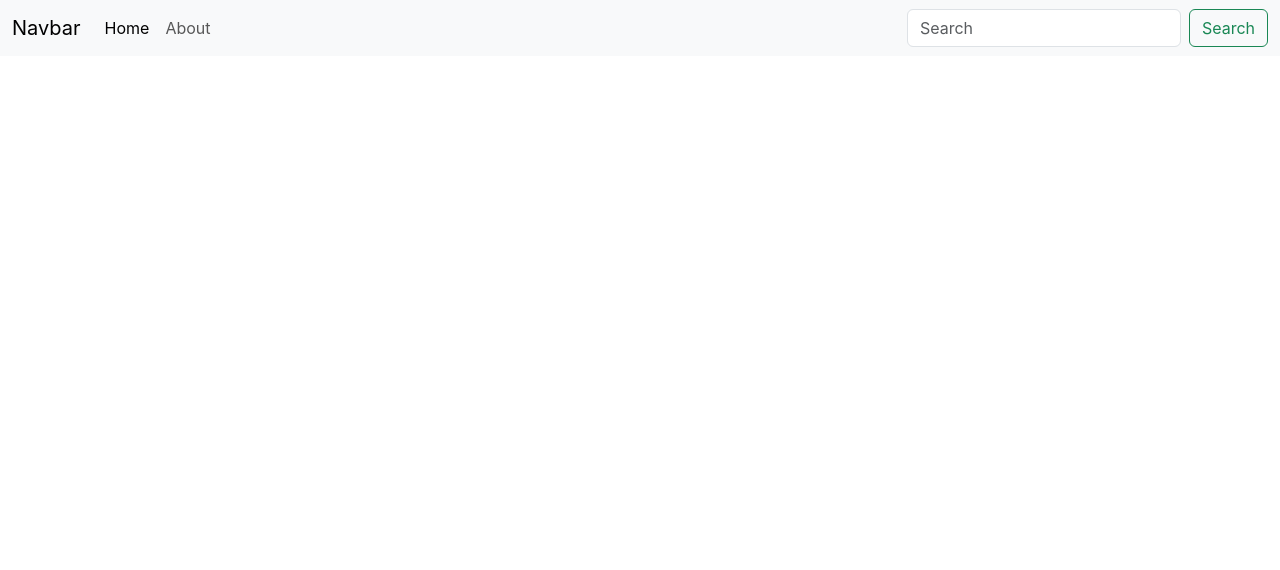
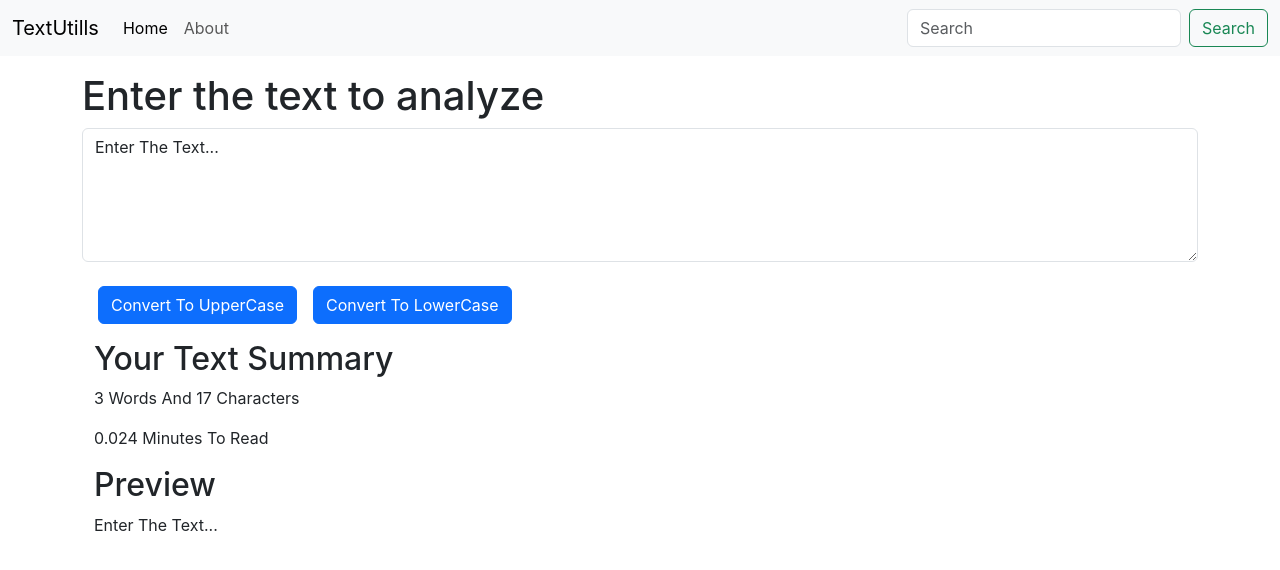
Before and after one commit to aarti-soni3/react-demo-app, a React (Create React App) app: page / in a window 1280 px wide. Shown: the top 570 px of the page. Built offline with nearby package versions, Linux system fonts and the light colour scheme.

Commit message:
[Added] Text Form Component

```diff
--- a/src/Components/Navbar.js
+++ b/src/Components/Navbar.js
@@ -1,11 +1,12 @@
-import React from "react";
+import React from "react"
+import PropTypes from 'prop-types'
 
-export default function Navbar() {
+export default function Navbar(props) {
   return (
     <nav className="navbar navbar-expand-lg bg-body-tertiary">
       <div className="container-fluid">
         <a className="navbar-brand" href="/">
-          Navbar
+          {props.title}
         </a>
         <button
           className="navbar-toggler"
@@ -27,7 +28,7 @@ export default function Navbar() {
             </li>
             <li className="nav-item">
               <a className="nav-link" aria-current="page" href="/">
-                About
+                {props.about}
               </a>
             </li>
           </ul>
@@ -47,3 +48,13 @@ export default function Navbar() {
     </nav>
   );
 }
+
+Navbar.prototype={
+  title : PropTypes.string,
+  about : PropTypes.string
+}
+
+Navbar.defaultProps = {
+  title : 'TextUtills',
+  about : 'About'
+}
--- /dev/null
+++ b/src/Components/TextForm.js
@@ -0,0 +1,47 @@
+import React, { useState } from "react";
+import PropTypes from 'prop-types'
+
+export default function TextForm(props) {
+
+    const [text, setText] = useState("Enter The Text...");
+
+    const HandleOnChange = (event) => {
+        console.log("OnChange");
+        setText(event.target.value);
+    };
+
+    const upperCase = () => {
+        console.log("OnClick");
+        const toUpperCase = text.toUpperCase();
+        setText(toUpperCase);
+    };
+
+    const lowerCase = () => {
+        console.log("OnClick");
+        const toUpperCase = text.toLowerCase();
+        setText(toUpperCase);
+    };
+
+    return (
+        <>
+            <div className="mb-3">
+                <h1>{props.heading}</h1>
+                <textarea id="my-box" className="form-control" onChange={HandleOnChange} value={text} rows="5"></textarea><br />
+                <button className="btn btn-primary mx-3" onClick={upperCase}>Convert To UpperCase</button>
+                <button className="btn btn-primary" onClick={lowerCase}>Convert To LowerCase</button>
+            </div>
+            <div className="container">
+                <h2>Your Text Summary </h2>
+                <p>{text.split(" ").length} Words And {text.length} Characters</p>
+                <p>{0.008 * text.split(" ").length} Minutes To Read</p>
+
+                <h2>Preview</h2>
+                <p>{text}</p>
+            </div>
+        </>
+    );
+}
+
+TextForm.propTypes = {
+    heading: PropTypes.string,
+}
--- a/src/index.js
+++ b/src/index.js
@@ -2,16 +2,17 @@ import React from 'react';
 import ReactDOM from 'react-dom/client';
 import './index.css';
 import Navbar from './Components/Navbar';
-
-// const myFirstElement = <h1>Hello React!</h1>
-
-// function MyFunction(){
-//     return <h1> Hello World! </h1>;
-// }
+import TextForm from './Components/TextForm';
 
 const root = ReactDOM.createRoot(document.getElementById('root'));
 root.render(
-    <Navbar/>
+    <>
+        {/* <Navbar title="TextUtills" about="About TextUtills" /> */}
+        <Navbar />
+        <div className='container my-3'>
+        <TextForm heading="Enter the text to analyze" />
+        </div>
+    </>
 );
 
 // If you want to start measuring performance in your app, pass a function
```
